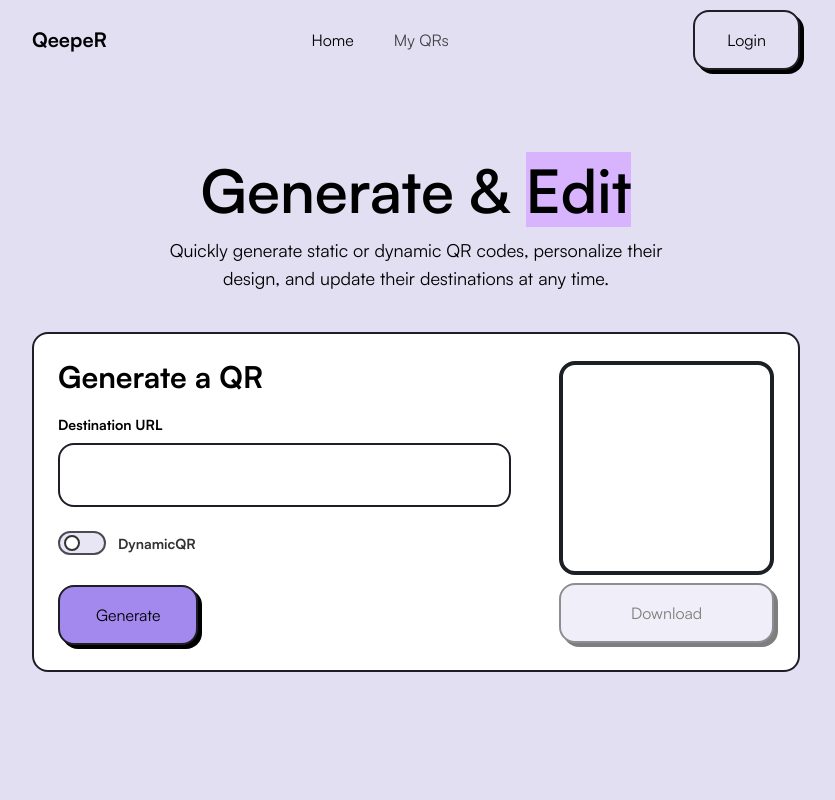
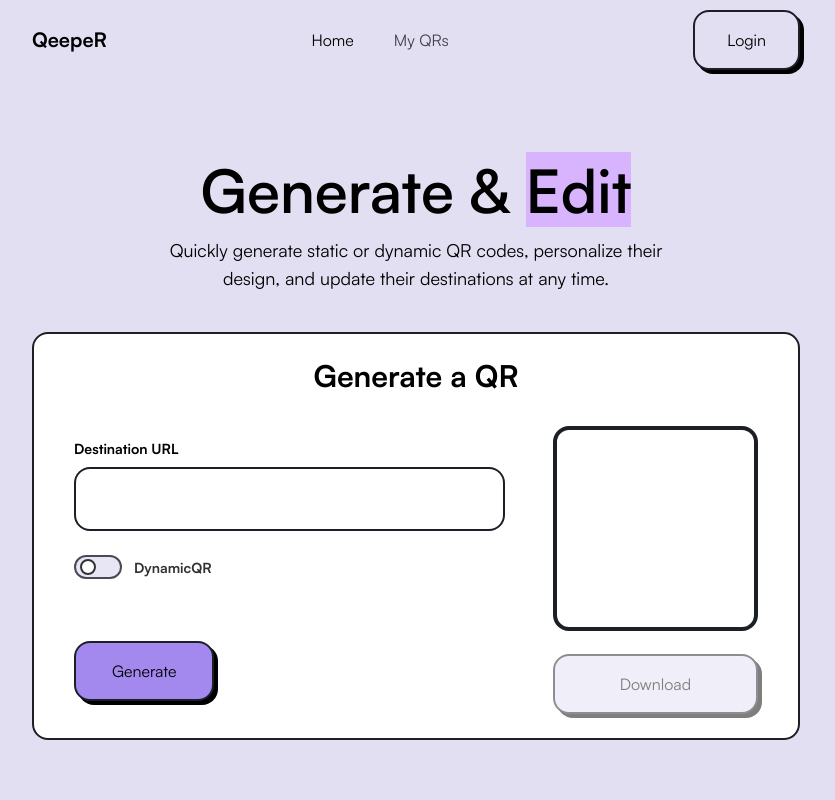
Before and after one commit to doulovera/QeepeR, a Next.js app: page / in a window 1280 px wide. Shown: the top 800 px of the page, without its empty margins (224-1059 px from the left). Built offline with nearby package versions, Linux system fonts and the light colour scheme; no server answers.

Commit message:
refactor: enhance layout and spacing in QR generation components for better user experience

```diff
--- a/src/components/landing/hero/generate.tsx
+++ b/src/components/landing/hero/generate.tsx
@@ -18,18 +18,22 @@ export function Generate({ isUserLogged, defaultDynamicSwitch }: Props) {
 
   return (
     <Card as="section" shadow={false}>
-      <div className="grid grid-cols-1 sm:grid-cols-[1fr_30%] items-center gap-12 w-full min-h-80 p-4">
+      <div className="py-4 px-8">
+        <h2 className="mb-8 text-center text-3xl font-bold">Generate a QR</h2>
+
+        <div className="grid grid-cols-1 sm:grid-cols-[1fr_30%] items-center gap-12 w-full min-h-72">
           <QrGenerationForm
             setSvg={setSvg}
             isUserLogged={isUserLogged}
             defaultDynamicSwitch={defaultDynamicSwitch}
           />
-        <div className="flex flex-col justify-center gap-2">
+          <div className="flex flex-col gap-4 justify-between h-full">
             <QrImage svg={svg || ''} />
 
             <DownloadButton svg={svg} />
           </div>
         </div>
+      </div>
     </Card>
   );
 }
--- a/src/components/landing/hero/qr-form.tsx
+++ b/src/components/landing/hero/qr-form.tsx
@@ -38,9 +38,7 @@ export function QrGenerationForm({ setSvg, isUserLogged, defaultDynamicSwitch }:
   }
 
   return (
-    <form className="flex-1 flex flex-col gap-5" onSubmit={handleSubmit}>
-      <h2 className="text-3xl font-bold">Generate a QR</h2>
-
+    <form className="flex-1 flex flex-col gap-14" onSubmit={handleSubmit}>
       <div className="flex flex-col gap-6">
         <Input
           name="url"
@@ -57,11 +55,11 @@ export function QrGenerationForm({ setSvg, isUserLogged, defaultDynamicSwitch }:
           />
         </div>
 
-        <div>
-          <Button type="submit" disabled={!API_BASE_URL}>
-            <span className="flex gap-2 px-5">Generate</span>
-          </Button>
-        </div>
+      </div>
+      <div>
+        <Button type="submit" disabled={!API_BASE_URL}>
+          <span className="flex gap-2 px-5">Generate</span>
+        </Button>
       </div>
     </form>
   )
```
Lines whose indentation alone changed are shown as unchanged.
